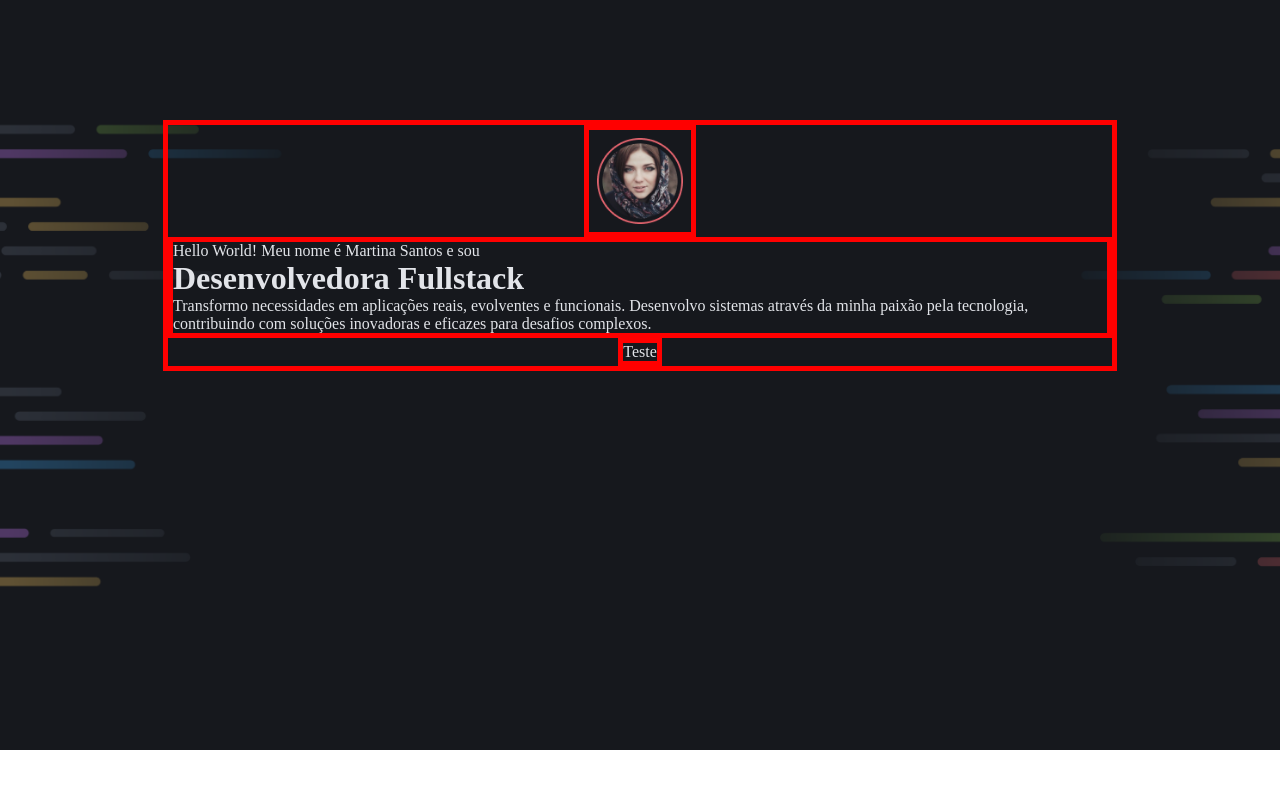
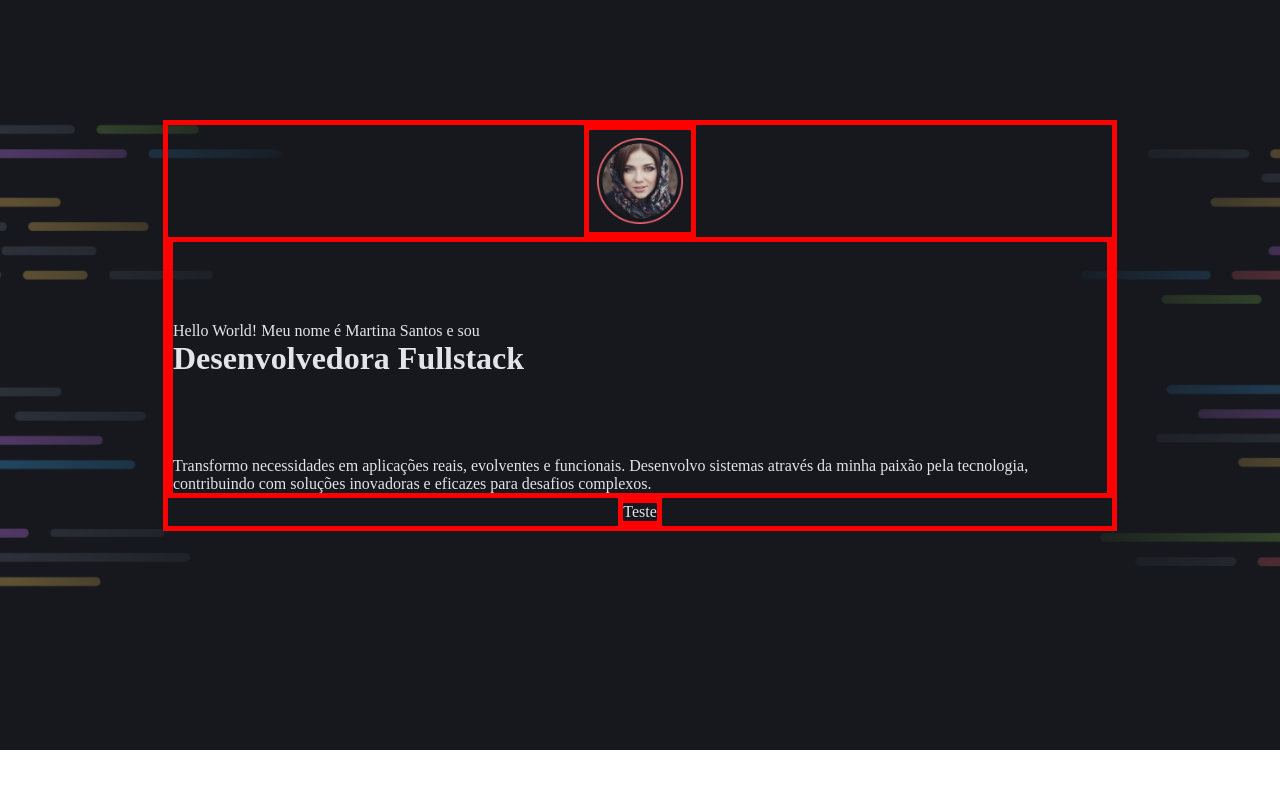
Before and after one commit to RalphCajazeira/portfolio_dev, a plain HTML site: page index.html in a window 1280 px wide. Drawn offline with Linux system fonts and the light colour scheme.

Commit message:
Testanto

```diff
--- a/index.html
+++ b/index.html
@@ -16,10 +16,11 @@
   <body>
     <header>
       <div class="flex-col">
-        <div id="profile" class="border-teste">
+        <div id="box-profile" class="flex-col bor">
+          <div id="profile" class="flex-col border-teste">
             <img class="border-teste" src="/assets/image/User.png" alt="" />
             <div id="profiledesc" class="border-teste">
-            <div>
+              <div class="title-profile">
                 <p>Hello World! Meu nome é Martina Santos e sou</p>
                 <h1>Desenvolvedora Fullstack</h1>
               </div>
@@ -27,14 +28,15 @@
                 <p>
                   Transformo necessidades em aplicações reais, evolventes e
                   funcionais. Desenvolvo sistemas através da minha paixão pela
-                tecnologia, contribuindo com soluções inovadoras e eficazes para
-                desafios complexos.
+                  tecnologia, contribuindo com soluções inovadoras e eficazes
+                  para desafios complexos.
                 </p>
               </div>
             </div>
             <div id="tec" class="border-teste">Teste</div>
           </div>
         </div>
+      </div>
     </header>
   </body>
 </html>
--- a/styles/header.css
+++ b/styles/header.css
@@ -21,3 +21,9 @@ header {
     object-fit: cover;
   }
 }
+
+.title-profile {
+  display: flex;
+  flex-direction: column;
+  margin-block: 80px;
+}
```
Lines whose indentation alone changed are shown as unchanged.
